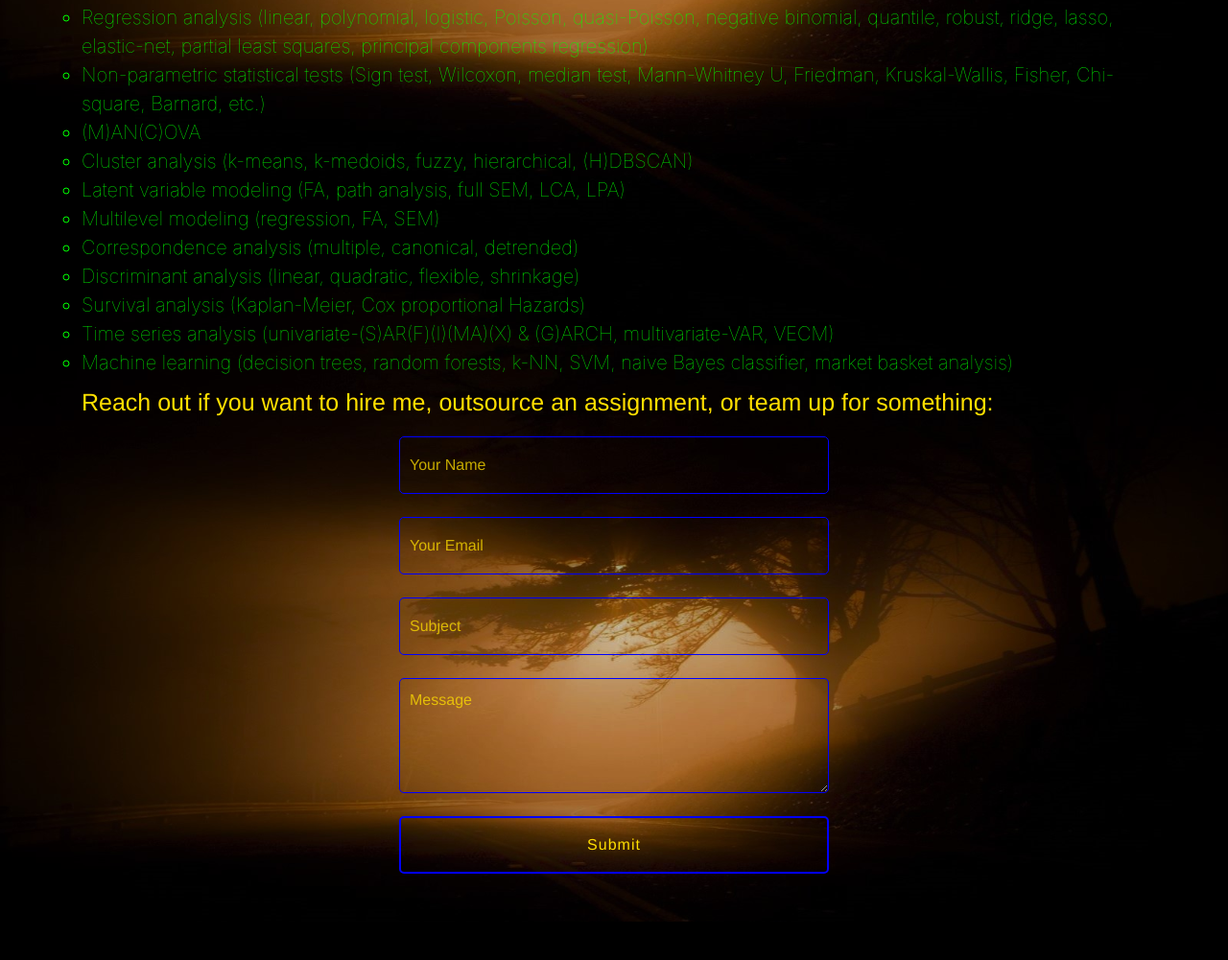
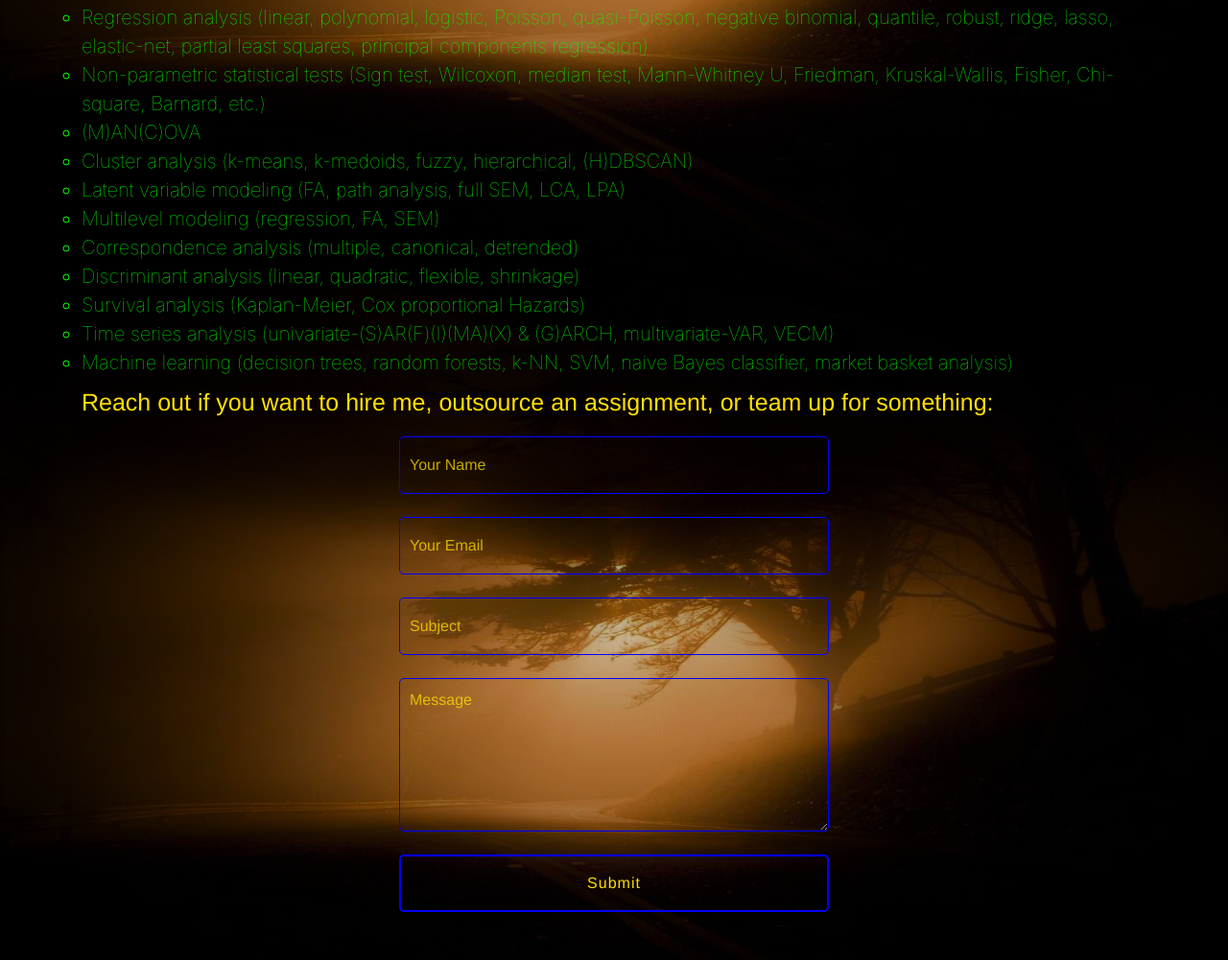
Before and after one commit to jnova92/jnova92.github.io, a website: page index.html in a window 1280 px wide. Shown: the part 4399-5400 px from the top of the page at 96% size. Before the commit the page ends 5360 px from the top, so only its background shows below. Drawn offline with Linux system fonts and the light colour scheme; files whose address does not match are found by name.

Commit message:
Update style.css

```diff
--- a/css/style.css
+++ b/css/style.css
@@ -622,7 +622,6 @@ ul {
 
 .portfolio-block img:hover {
   animation: rotate 0.25s linear 0s 1;
-  box-shadow: 2% 2% 2% blue;
   animation-fill-mode: forwards;
 }
 
@@ -685,9 +684,14 @@ ul {
   }
 }
 
+.contact-form textarea {
+  min-height: 15vh;
+  max-height: 35vh;
+}
+
 .contact-form textarea.form-control {
   padding: 10px;
-  height: 120px;
+  height: 20vh;
 }
 
 #message::-webkit-scrollbar {
```
